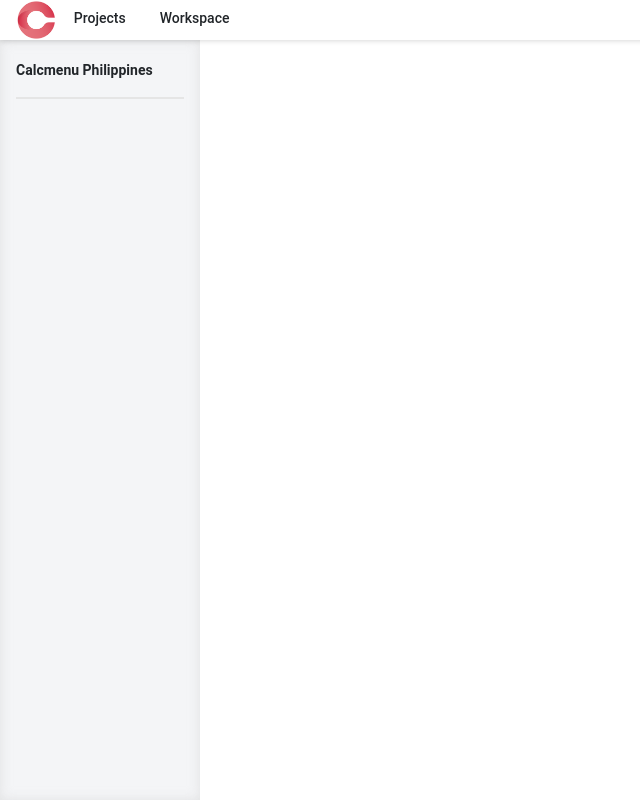
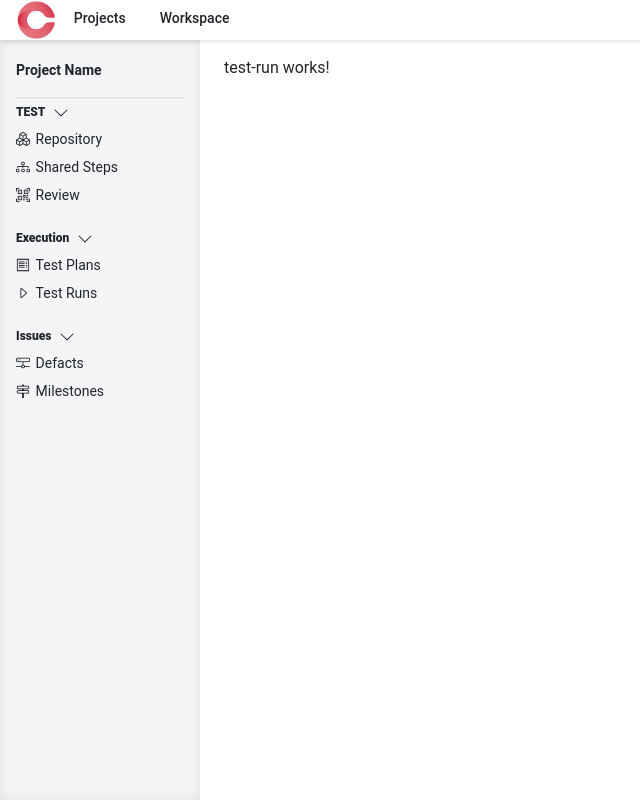
Before and after one commit to Ddollz/egs_QATest-App, an Angular app: page /projects/run in a window 1280 px wide. Before the commit this address led to /. Shown: the whole page, without its empty margins (0-640 px from the left). Built offline with nearby package versions, Linux system fonts and the light colour scheme.

Commit message:
Project sidebar

```diff
--- /dev/null
+++ b/src/app/egs-project/projects/test-run/test-run.component.css
@@ -0,0 +1,14 @@
+:host() {
+  flex: 1;
+  overflow: auto;
+  position: relative;
+}
+
+.app__content {
+  padding: 1rem 1rem 0.25rem 1.5rem;
+  display: flex;
+  flex: 1 1 0%;
+  flex-direction: column;
+  overflow: hidden;
+  height: 100%;
+}
--- /dev/null
+++ b/src/app/egs-project/projects/test-run/test-run.component.html
@@ -0,0 +1,3 @@
+<div class="app__content">
+  <p>test-run works!</p>
+</div>
--- /dev/null
+++ b/src/app/egs-project/projects/test-run/test-run.component.ts
@@ -0,0 +1,15 @@
+import { Component, OnInit } from '@angular/core';
+
+@Component({
+  selector: 'app-test-run',
+  templateUrl: './test-run.component.html',
+  styleUrls: ['./test-run.component.css']
+})
+export class TestRunComponent implements OnInit {
+
+  constructor() { }
+
+  ngOnInit(): void {
+  }
+
+}
--- a/src/app/side-bar/side-bar.component.html
+++ b/src/app/side-bar/side-bar.component.html
@@ -1,9 +1,8 @@
-<div class="sidebar__Title">
-  <p>Calcmenu Philippines</p>
-</div>
 <ng-container *ngIf="router.url.includes('/workspace')">
-
-  <div class="sidebar__workspace">
+  <div class="sidebar__Title">
+    <p>Calcmenu Philippines</p>
+  </div>
+  <div class="mb-3">
     <div class="dropdown__title collapsed" data-bs-toggle="collapse" data-bs-target="#workspace-collapse" aria-expanded="true" [ngClass]="ddWorkspace? '':'open'" (click)="toggleCollapse('workspace')">
       <p>WORKSPACE</p>
       <svg xmlns="http://www.w3.org/2000/svg" width="16" height="16" fill="currentColor" class="bi bi-chevron-down open" viewBox="0 0 16 16">
@@ -15,7 +14,7 @@
       <a class="dropdown-item" href=""><i class="bi bi-person-badge"></i>Roles</a>
     </div>
   </div>
-  <div class="sidebar__workspace">
+  <div class="mb-3">
     <div class="dropdown__title collapsed" data-bs-toggle="collapse" data-bs-target="#security-collapse" aria-expanded="true" [ngClass]="ddSecurity? '':'open'" (click)="toggleCollapse('security')">
       <p>Security</p>
       <svg xmlns="http://www.w3.org/2000/svg" width="16" height="16" fill="currentColor" class="bi bi-chevron-down open" viewBox="0 0 16 16">
@@ -29,6 +28,48 @@
   </div>
 
 </ng-container>
-<ng-container *ngIf="router.url == '/projects'">
-  awdaw
+<ng-container *ngIf="router.url.includes('/projects')">
+  <div class="sidebar__Title">
+    <p>Project Name</p>
+  </div>
+
+  <div class="mb-3">
+    <div class="dropdown__title collapsed" data-bs-toggle="collapse" data-bs-target="#test-collapse" aria-expanded="true" [ngClass]="ddWorkspace? '':'open'" (click)="toggleCollapse('workspace')">
+      <p>TEST</p>
+      <svg xmlns="http://www.w3.org/2000/svg" width="16" height="16" fill="currentColor" class="bi bi-chevron-down open" viewBox="0 0 16 16">
+        <path fill-rule="evenodd" d="M1.646 4.646a.5.5 0 0 1 .708 0L8 10.293l5.646-5.647a.5.5 0 0 1 .708.708l-6 6a.5.5 0 0 1-.708 0l-6-6a.5.5 0 0 1 0-.708z" />
+      </svg>
+    </div>
+    <div class="collapse show" id="test-collapse">
+      <a class="dropdown-item" routerLink="workspace/user"><i class="bi bi-boxes"></i>Repository</a>
+      <a class="dropdown-item" routerLink="workspace/roles"><i class="bi bi-diagram-3"></i>Shared Steps</a>
+      <a class="dropdown-item" routerLink="workspace/roles"><i class="bi bi-qr-code-scan"></i>Review</a>
+    </div>
+  </div>
+
+  <div class="mb-3">
+    <div class="dropdown__title collapsed" data-bs-toggle="collapse" data-bs-target="#test-collapse" aria-expanded="true" [ngClass]="ddWorkspace? '':'open'" (click)="toggleCollapse('workspace')">
+      <p>Execution</p>
+      <svg xmlns="http://www.w3.org/2000/svg" width="16" height="16" fill="currentColor" class="bi bi-chevron-down open" viewBox="0 0 16 16">
+        <path fill-rule="evenodd" d="M1.646 4.646a.5.5 0 0 1 .708 0L8 10.293l5.646-5.647a.5.5 0 0 1 .708.708l-6 6a.5.5 0 0 1-.708 0l-6-6a.5.5 0 0 1 0-.708z" />
+      </svg>
+    </div>
+    <div class="collapse show" id="test-collapse">
+      <a class="dropdown-item" routerLink="workspace/user"><i class="bi bi-receipt"></i>Test Plans</a>
+      <a class="dropdown-item" routerLink="projects/run"><i class="bi bi-caret-right"></i>Test Runs</a>
+    </div>
+  </div>
+
+  <div class="mb-3">
+    <div class="dropdown__title collapsed" data-bs-toggle="collapse" data-bs-target="#test-collapse" aria-expanded="true" [ngClass]="ddWorkspace? '':'open'" (click)="toggleCollapse('workspace')">
+      <p>Issues</p>
+      <svg xmlns="http://www.w3.org/2000/svg" width="16" height="16" fill="currentColor" class="bi bi-chevron-down open" viewBox="0 0 16 16">
+        <path fill-rule="evenodd" d="M1.646 4.646a.5.5 0 0 1 .708 0L8 10.293l5.646-5.647a.5.5 0 0 1 .708.708l-6 6a.5.5 0 0 1-.708 0l-6-6a.5.5 0 0 1 0-.708z" />
+      </svg>
+    </div>
+    <div class="collapse show" id="test-collapse">
+      <a class="dropdown-item" routerLink="workspace/user"><i class="bi bi-hdd-network"></i>Defacts</a>
+      <a class="dropdown-item" routerLink="workspace/roles"><i class="bi bi-signpost-2"></i>Milestones</a>
+    </div>
+  </div>
 </ng-container>
```
Also changed, not shown: src/app/app.module.ts (+6 -1 lines), 1 other file (tests, documents, lock files or other folders).
